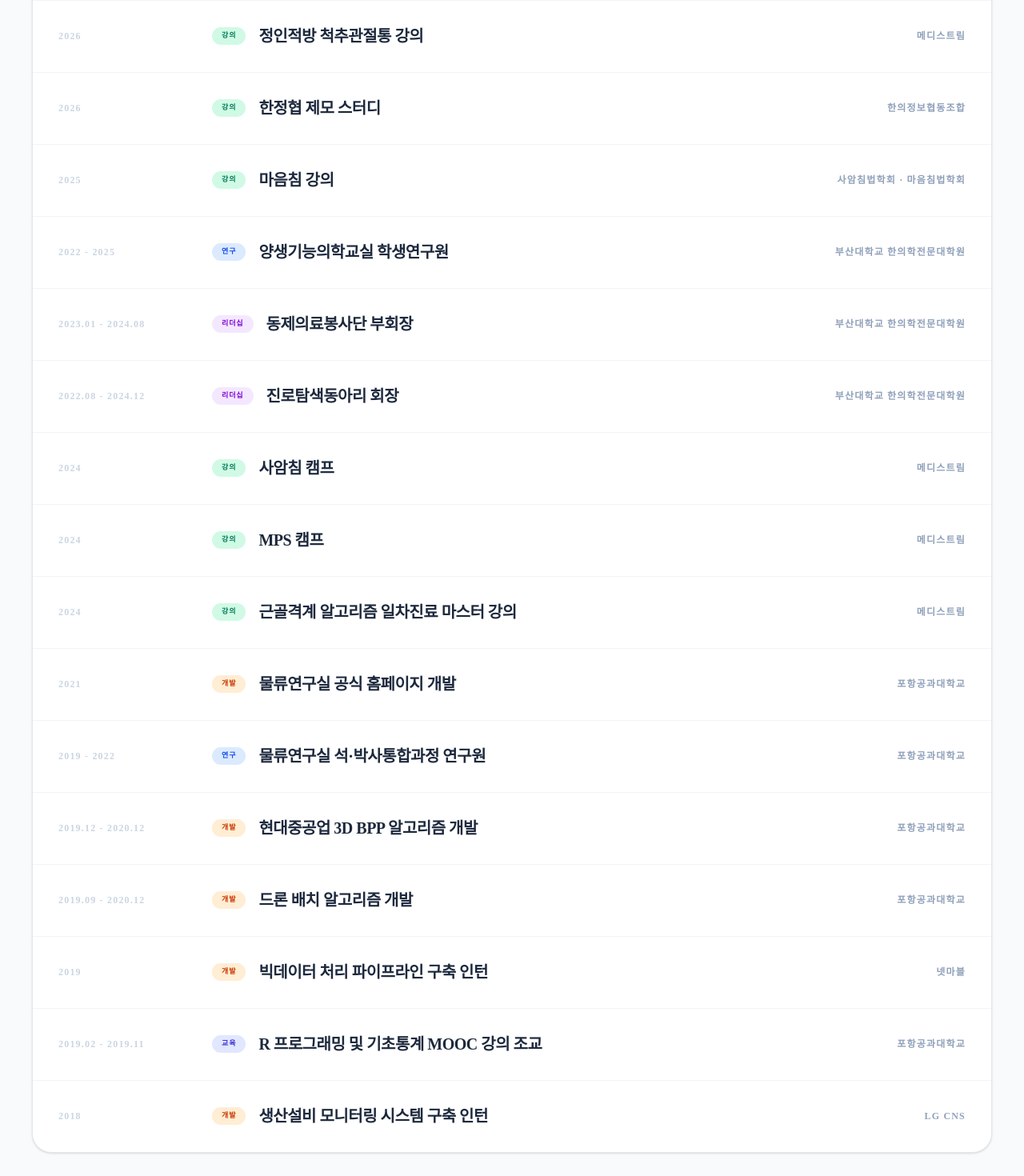
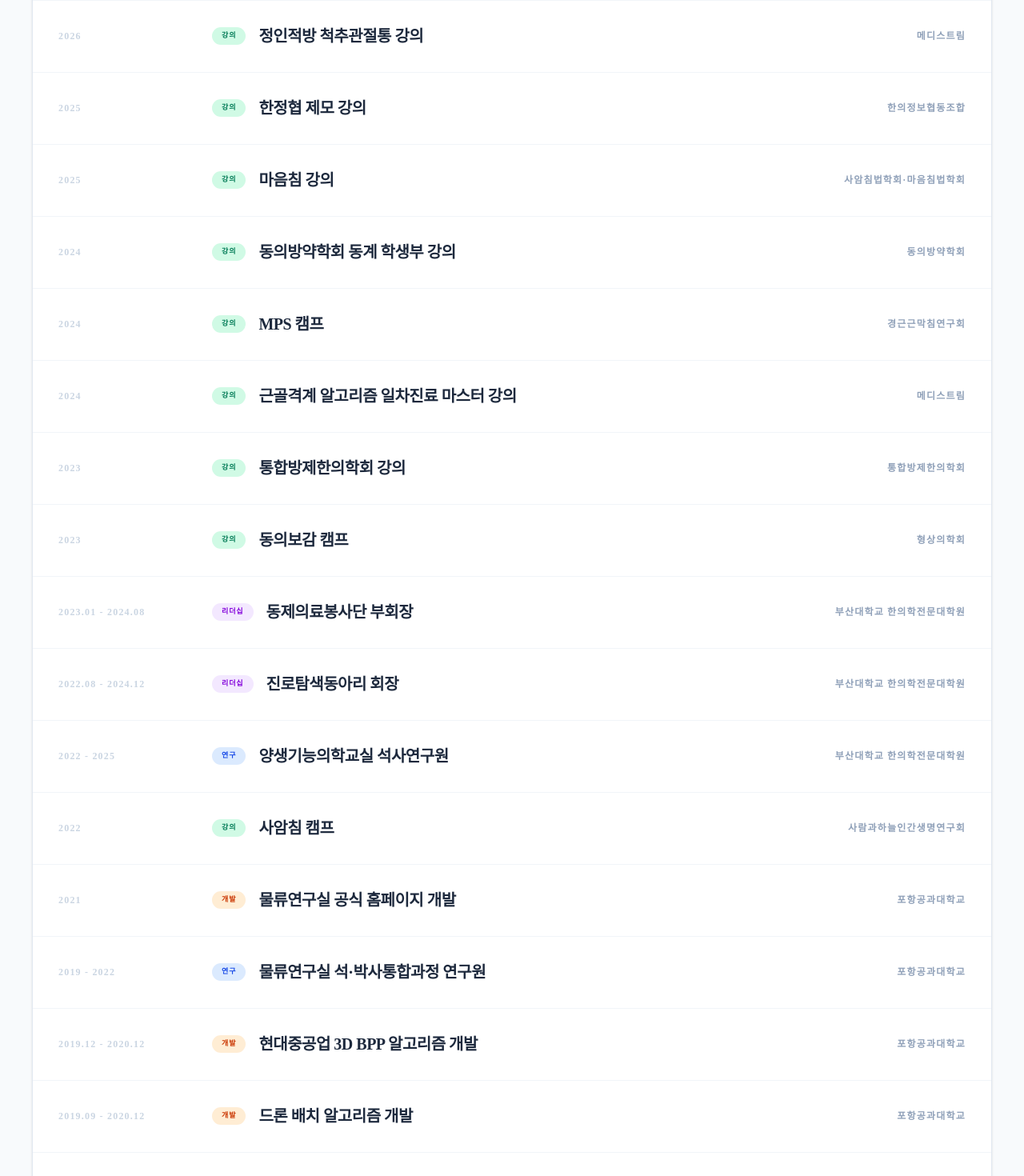
Before and after one commit to zoonnee/portfolio, a React (Vite) app: page / in a window 1280 px wide. Shown: the part 1880-3350 px from the top of the page at 80% size. Built offline with nearby package versions, Linux system fonts and the light colour scheme; a web font is replaced by a local one.

Commit message:
Update: refine experience and sort

```diff
--- a/src/App.jsx
+++ b/src/App.jsx
@@ -9,21 +9,25 @@ const Portfolio = () => {
   const experiences = [
     { date: '2026', title: '추나 급여 사전교육', org: '대한한의사협회', tag: '강의', color: 'bg-emerald-100 text-emerald-700' },
     { date: '2026', title: '정인적방 척추관절통 강의', org: '메디스트림', tag: '강의', color: 'bg-emerald-100 text-emerald-700' },
-    { date: '2026', title: '한정협 제모 스터디', org: '한의정보협동조합', tag: '강의', color: 'bg-emerald-100 text-emerald-700' }, // 정정 완료
-    { date: '2025', title: '마음침 강의', org: '사암침법학회 · 마음침법학회', tag: '강의', color: 'bg-emerald-100 text-emerald-700' }, // 정정 완료
-    { date: '2022 - 2025', title: '양생기능의학교실 학생연구원', org: '부산대학교 한의학전문대학원', tag: '연구', color: 'bg-blue-100 text-blue-700' },
+    { date: '2025', title: '한정협 제모 강의', org: '한의정보협동조합', tag: '강의', color: 'bg-emerald-100 text-emerald-700' }, // 정정 완료
+    { date: '2025', title: '마음침 강의', org: '사암침법학회·마음침법학회', tag: '강의', color: 'bg-emerald-100 text-emerald-700' }, // 정정 완료
+    { date: '2024', title: '동의방약학회 동계 학생부 강의', org: '동의방약학회', tag: '강의', color: 'bg-emerald-100 text-emerald-700' },
+    { date: '2024', title: 'MPS 캠프', org: '경근근막침연구회', tag: '강의', color: 'bg-emerald-100 text-emerald-700' },
+    { date: '2024', title: '근골격계 알고리즘 일차진료 마스터 강의', org: '메디스트림', tag: '강의', color: 'bg-emerald-100 text-emerald-700' },
+    { date: '2023', title: '통합방제한의학회 강의', org: '통합방제한의학회', tag: '강의', color: 'bg-emerald-100 text-emerald-700' },
+    { date: '2023', title: '동의보감 캠프', org: '형상의학회', tag: '강의', color: 'bg-emerald-100 text-emerald-700' },
     { date: '2023.01 - 2024.08', title: '동제의료봉사단 부회장', org: '부산대학교 한의학전문대학원', tag: '리더십', color: 'bg-purple-100 text-purple-700' },
     { date: '2022.08 - 2024.12', title: '진로탐색동아리 회장', org: '부산대학교 한의학전문대학원', tag: '리더십', color: 'bg-purple-100 text-purple-700' },
-    { date: '2024', title: '사암침 캠프', org: '메디스트림', tag: '강의', color: 'bg-emerald-100 text-emerald-700' },
-    { date: '2024', title: 'MPS 캠프', org: '메디스트림', tag: '강의', color: 'bg-emerald-100 text-emerald-700' },
-    { date: '2024', title: '근골격계 알고리즘 일차진료 마스터 강의', org: '메디스트림', tag: '강의', color: 'bg-emerald-100 text-emerald-700' },
+    { date: '2022 - 2025', title: '양생기능의학교실 석사연구원', org: '부산대학교 한의학전문대학원', tag: '연구', color: 'bg-blue-100 text-blue-700' },
+    { date: '2022', title: '사암침 캠프', org: '사람과하늘인간생명연구회', tag: '강의', color: 'bg-emerald-100 text-emerald-700' },
     { date: '2021', title: '물류연구실 공식 홈페이지 개발', org: '포항공과대학교', tag: '개발', color: 'bg-orange-100 text-orange-700' },
     { date: '2019 - 2022', title: '물류연구실 석·박사통합과정 연구원', org: '포항공과대학교', tag: '연구', color: 'bg-blue-100 text-blue-700' },
     { date: '2019.12 - 2020.12', title: '현대중공업 3D BPP 알고리즘 개발', org: '포항공과대학교', tag: '개발', color: 'bg-orange-100 text-orange-700' },
     { date: '2019.09 - 2020.12', title: '드론 배치 알고리즘 개발', org: '포항공과대학교', tag: '개발', color: 'bg-orange-100 text-orange-700' },
     { date: '2019', title: '빅데이터 처리 파이프라인 구축 인턴', org: '넷마블', tag: '개발', color: 'bg-orange-100 text-orange-700' },
-    { date: '2019.02 - 2019.11', title: 'R 프로그래밍 및 기초통계 MOOC 강의 조교', org: '포항공과대학교', tag: '교육', color: 'bg-indigo-100 text-indigo-700' },
-    { date: '2018', title: '생산설비 모니터링 시스템 구축 인턴', org: 'LG CNS', tag: '개발', color: 'bg-orange-100 text-orange-700' }
+    { date: '2019.02 - 2019.11', title: 'R 프로그래밍 MOOC 강의 조교', org: '포항공과대학교', tag: '교육', color: 'bg-indigo-100 text-indigo-700' },
+    { date: '2019.02 - 2019.11', title: '기초통계 MOOC 강의 조교', org: '포항공과대학교', tag: '교육', color: 'bg-indigo-100 text-indigo-700' },
+    { date: '2018', title: '생산 모니터링 시스템 구축 인턴', org: 'LG CNS', tag: '개발', color: 'bg-orange-100 text-orange-700' }
   ];
 
   const categories = ['All', '강의', '연구', '리더십', '개발', '교육'];
```
